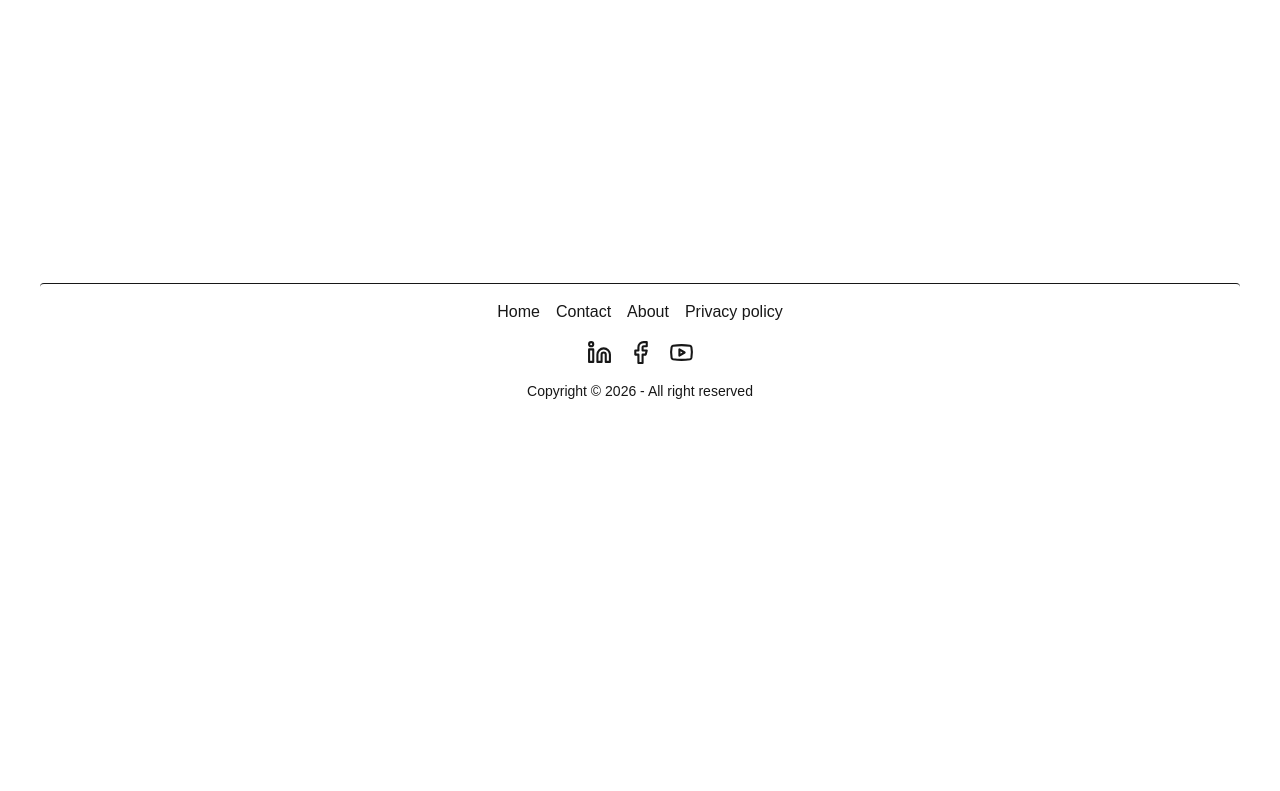
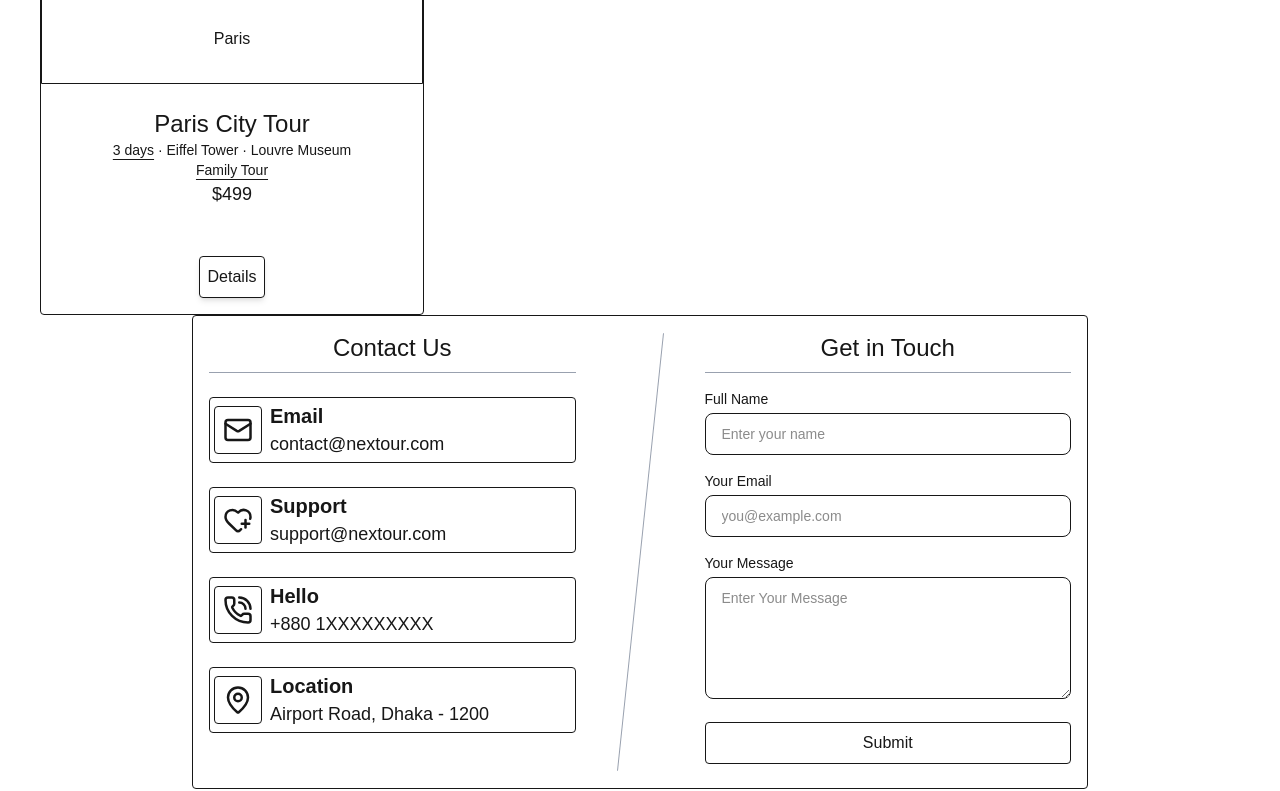
Before and after one commit to devpolas/scic-job-task, a Next.js app: page / in a window 1280 px wide. Shown: the part 392-1183 px from the top of the page. Before the commit the page ends 809 px from the top, so only its background shows below. Built offline with nearby package versions, Linux system fonts and the light colour scheme.

Commit message:
design contact section

```diff
--- a/app/page.tsx
+++ b/app/page.tsx
@@ -1,9 +1,13 @@
+import Contact from "@/components/homepage/contact";
 import HeroSection from "@/components/homepage/hero";
+import TourCard from "@/components/tour/tour-card";
 
 export default function page() {
   return (
     <div>
       <HeroSection />
+      <TourCard />
+      <Contact />
     </div>
   );
 }
--- /dev/null
+++ b/components/contact/contact-with-icon.tsx
@@ -0,0 +1,25 @@
+import { LucideIcon } from "lucide-react";
+type PropsType = {
+  icon: LucideIcon;
+  label: string;
+  contact: string;
+};
+export default function ContactWithIcon({
+  icon: Icon,
+  label,
+  contact,
+}: PropsType) {
+  return (
+    <div className='mt-6 p-1 border hover:border-dashed rounded cursor-pointer'>
+      <div className='flex flex-row items-center gap-2'>
+        <div className='p-2 border rounded'>
+          <Icon size={30} />
+        </div>
+        <div>
+          <h1 className='font-bold text-xl'>{label}</h1>
+          <h1 className='text-lg'>{contact}</h1>
+        </div>
+      </div>
+    </div>
+  );
+}
--- a/components/footer/footer.tsx
+++ b/components/footer/footer.tsx
@@ -4,7 +4,7 @@ import Link from "next/link";
 
 export default function Footer() {
   return (
-    <div className='flex flex-col justify-center items-center gap-4 p-4 border-t rounded-t'>
+    <div className='flex flex-col justify-center items-center gap-4 mt-8 p-4 border-t rounded-t'>
       <div className='flex flex-row gap-4'>
         <Link className='hover:underline' href='/'>
           Home
--- /dev/null
+++ b/components/homepage/contact.tsx
@@ -0,0 +1,95 @@
+import { Mail, PhoneCall, HeartPlus, MapPin } from "lucide-react";
+import ContactWithIcon from "../contact/contact-with-icon";
+
+export default function Contact() {
+  return (
+    <div className='flex justify-center items-center'>
+      <div className='flex flex-row gap-16 p-4 border rounded min-w-4xl'>
+        <div className='flex-1'>
+          <h1 className='mb-2 text-2xl text-center'>Contact Us</h1>
+          <hr className='text-gray-400' />
+          <ContactWithIcon
+            icon={Mail}
+            label='Email'
+            contact='contact@nextour.com'
+          />
+          <ContactWithIcon
+            icon={HeartPlus}
+            label='Support'
+            contact='support@nextour.com'
+          />
+          <ContactWithIcon
+            icon={PhoneCall}
+            label='Hello'
+            contact='+880 1XXXXXXXXX'
+          />
+          <ContactWithIcon
+            icon={MapPin}
+            label='Location'
+            contact='Airport Road, Dhaka - 1200'
+          />
+        </div>
+
+        <div className='bg-gray-400 w-px h-110 rotate-6' />
+
+        <div className='flex-1'>
+          <h1 className='mb-2 text-2xl text-center'>Get in Touch</h1>
+          <hr className='text-gray-400' />
+          <form>
+            <div className='mt-4'>
+              <label htmlFor='name' className='block mb-1 font-medium text-sm'>
+                Full Name
+              </label>
+              <input
+                required
+                id='name'
+                name='name'
+                type='text'
+                placeholder='Enter your name'
+                className='px-4 py-2.5 border rounded-lg focus:outline-none focus:ring-2 w-full text-sm'
+              />
+            </div>
+            <div className='mt-4'>
+              <label htmlFor='email' className='block mb-1 font-medium text-sm'>
+                Your Email
+              </label>
+              <input
+                required
+                id='email'
+                name='email'
+                type='email'
+                placeholder='you@example.com'
+                className='px-4 py-2.5 border rounded-lg focus:outline-none focus:ring-2 w-full text-sm'
+              />
+            </div>
+
+            <div className='mt-4'>
+              <label
+                htmlFor='message'
+                className='block mb-1 font-medium text-sm'
+              >
+                Your Message
+              </label>
+              <textarea
+                required
+                id='message'
+                rows={5}
+                name='message'
+                placeholder='Enter Your Message'
+                className='px-4 py-2.5 border rounded-lg focus:outline-none focus:ring-2 w-full text-sm'
+              />
+            </div>
+            <div className='mt-4 text-center'>
+              <button
+                className='p-2 border hover:border-dashed rounded w-full transition-all hover:-translate-y-0.5 active:translate-y-0 duration-150 hover:cursor-pointer'
+                type='submit'
+              >
+                Submit
+              </button>
+            </div>
+          </form>
+        </div>
+      </div>
+    </div>
+  );
+}
--- /dev/null
+++ b/components/tour/tour-card.tsx
@@ -0,0 +1,27 @@
+export default function TourCard() {
+  return (
+    <div className='border rounded max-w-sm text-center transition-all hover:-translate-y-0.5 duration-150 hover:cursor-pointer'>
+      <div className='mx-auto p-8 border rounded-t w-full'>
+        <h1>Paris</h1>
+      </div>
+      <div className='p-4'>
+        <h1 className='mt-2 text-2xl'>Paris City Tour</h1>
+        <p className='text-sm'>
+          <span className='underline underline-offset-4'>3 days</span> · Eiffel
+          Tower · Louvre Museum
+        </p>
+        <p className='text-sm underline underline-offset-4'>Family Tour</p>
+        <p className='text-lg'>$499</p>
+      </div>
+      <div className='p-4 text-center'>
+        <button
+          type='button'
+          role='button'
+          className='shadow-md mt-4 p-2 border hover:border-dashed rounded hover:underline transition-all hover:-translate-y-0.5 active:translate-y-0 duration-150 hover:cursor-pointer'
+        >
+          Details
+        </button>
+      </div>
+    </div>
+  );
+}
```
